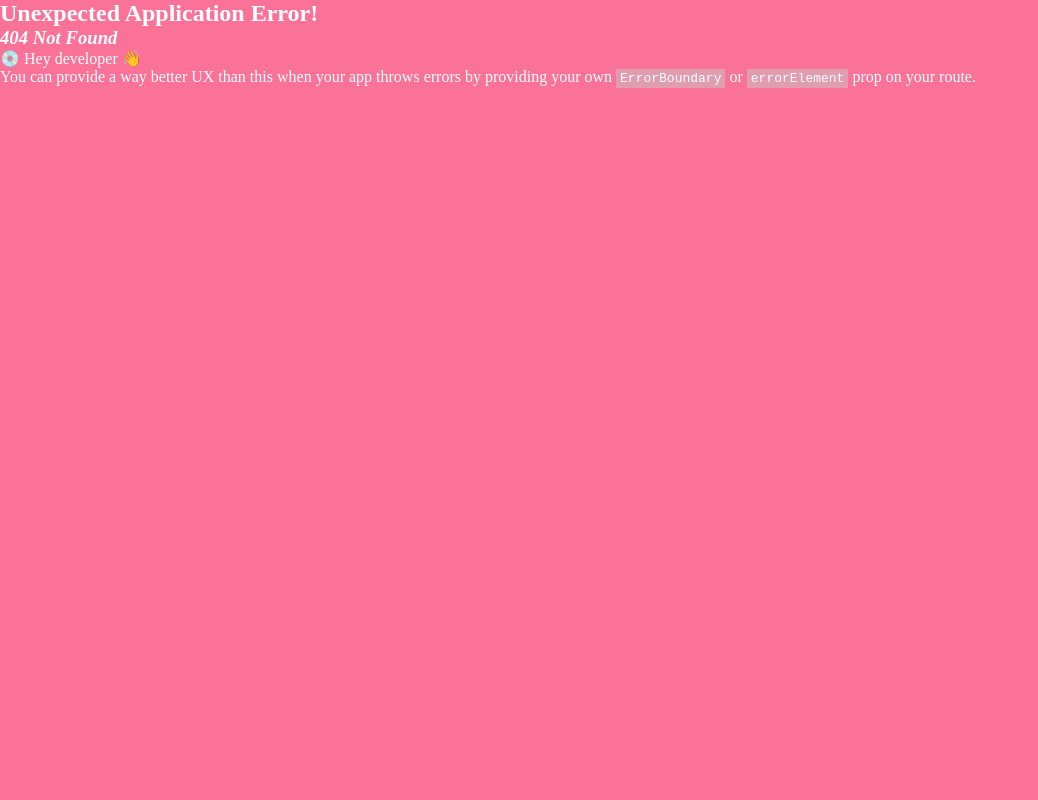
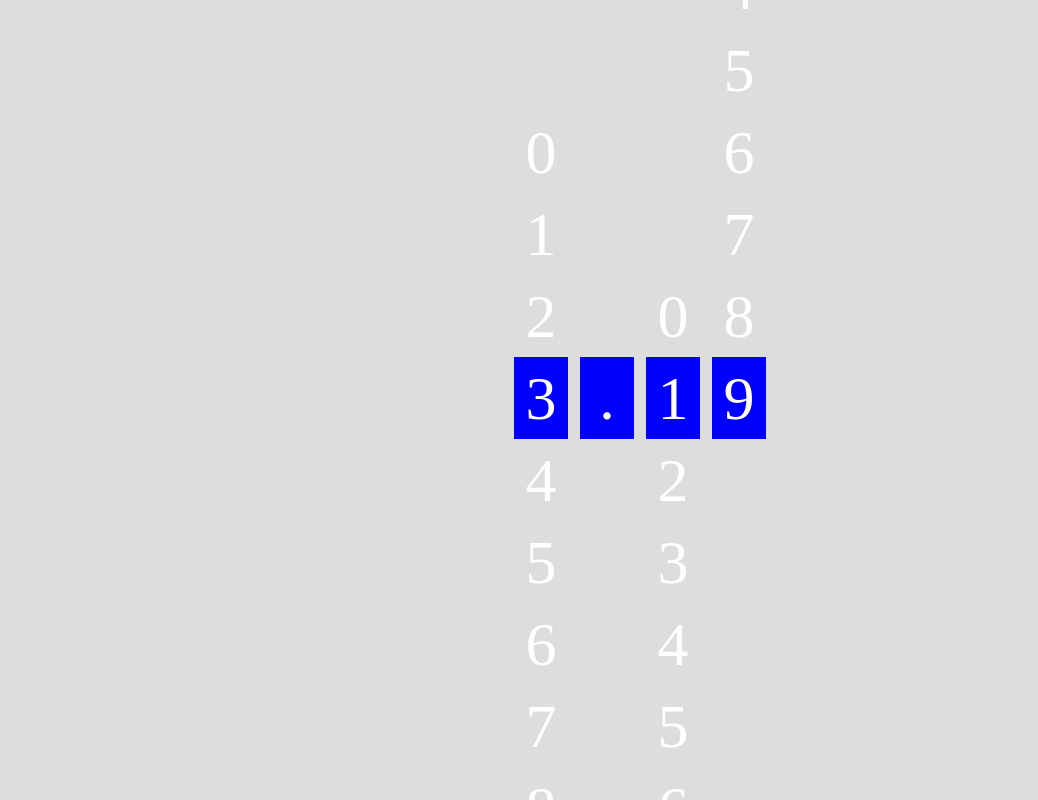
Before and after one commit to haixiangyan/ui-demo, a React (Create React App) app: page /price-number in a window 1280 px wide. Before the commit this address had no page. Shown: the whole page, without its empty margins (0-1038 px from the left). Built offline with nearby package versions, Linux system fonts and the light colour scheme.

Commit message:
feat: 完成大屏数字展示

```diff
--- /dev/null
+++ b/src/pages/PriceNumber/index.tsx
@@ -0,0 +1,49 @@
+import {FC, useEffect, useMemo, useState} from "react";
+import styles from './styles.module.scss';
+import {digits, getRandomNumber} from "./utils";
+
+const PriceNumber: FC = () => {
+  const [number, setNumber] = useState<number>(0);
+
+  const numberStrArr: string[] = useMemo(() => {
+    return (number / 100).toFixed(2).split('');
+  }, [number]);
+
+  useEffect(() => {
+    setInterval(() => {
+      setNumber(getRandomNumber(0, 999));
+    }, 2000);
+  }, []);
+
+  // const add = () => {
+  //   const nextNumber = number + 1;
+  //   console.log(nextNumber);
+  //   setNumber(nextNumber);
+  // }
+
+  return (
+    <div className={styles.priceNumber}>
+
+      {/* Number 大数字 */}
+      <ul className={styles.numberDisplay}>
+        {numberStrArr.map((str, index) => (
+          <li key={index} className={styles.digitWrapper}>
+            {str === '.' ? (
+              <span className={styles.digit}>.</span>
+            ) : (
+              <span className={styles.digit} style={{ transform: `translate(-50%,-${Number(str) * 10}%)` }}>
+                {digits.map((digit) => (
+                  <span key={digit}>{digit}</span>
+                ))}
+              </span>
+            )}
+          </li>
+        ))}
+      </ul>
+
+      {/*<button style={{ marginLeft: 20 }} onClick={add}>+1</button>*/}
+    </div>
+  )
+}
+
+export default PriceNumber;
--- /dev/null
+++ b/src/pages/PriceNumber/styles.module.scss
@@ -0,0 +1,45 @@
+.priceNumber {
+  display: flex;
+  align-items: center;
+  justify-content: center;
+  height: 100vh;
+  background: #ddd;
+  overflow: hidden;
+
+  .numberDisplay {
+    .digitWrapper {
+      margin-right: 12px;
+      color: white;
+      position: relative;
+      display: inline-block;
+      width: 54px;
+      height: 82px;
+      background: blue;
+      font-size: 62px;
+      line-height: 82px;
+      text-align: center;
+      //overflow: hidden;
+
+      &:last-child {
+        margin-right: 0;
+      }
+
+      // 垂直写法
+      //writing-mode: vertical-lr;
+      //text-orientation: upright;
+
+      .digit {
+        position: absolute;
+        top: 0;
+        left: 50%;
+        transform: translateX(-50%);
+        transition: transform .3s;
+
+        display: flex;
+        flex-direction: column;
+        align-items: center;
+        justify-content: center;
+      }
+    }
+  }
+}
--- /dev/null
+++ b/src/pages/PriceNumber/utils.ts
@@ -0,0 +1,5 @@
+export const digits = [0, 1, 2, 3, 4, 5, 6, 7, 8, 9];
+
+export const getRandomNumber = (min: number, max: number) => {
+  return Math.floor(Math.random() * (max - min + 1) + min)
+}
--- a/src/pages/VideoFeeds/styles.module.scss
+++ b/src/pages/VideoFeeds/styles.module.scss
@@ -2,12 +2,12 @@
 
 body {
   @include utils.hideScrollBar;
-  background: #fb7299;
-  color: white;
 }
 
 .container {
   height: 100vh;
+  background: #fb7299;
+  color: white;
 
   .line {
     top: 50%;
--- a/src/router/index.tsx
+++ b/src/router/index.tsx
@@ -1,6 +1,7 @@
 import {createBrowserRouter} from "react-router-dom";
 import NewYearActivity from "../pages/NewYearActivity";
 import VideoFeeds from "../pages/VideoFeeds";
+import PriceNumber from "../pages/PriceNumber";
 
 const router = createBrowserRouter([
   {
@@ -14,6 +15,10 @@ const router = createBrowserRouter([
   {
     path: '/video-feeds',
     element: <VideoFeeds />
+  },
+  {
+    path: '/price-number',
+    element: <PriceNumber />
   }
 ]);
 
```
